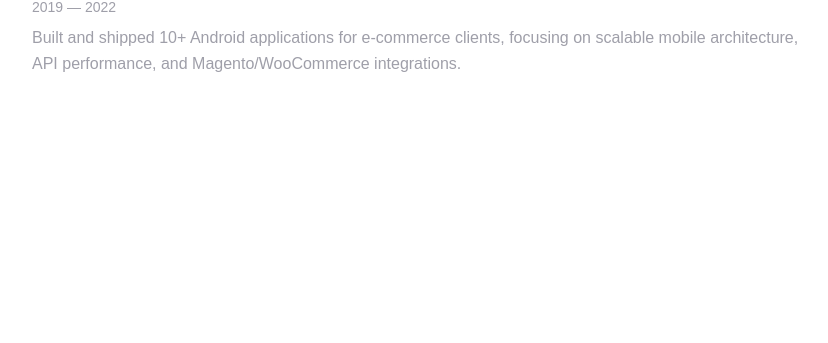
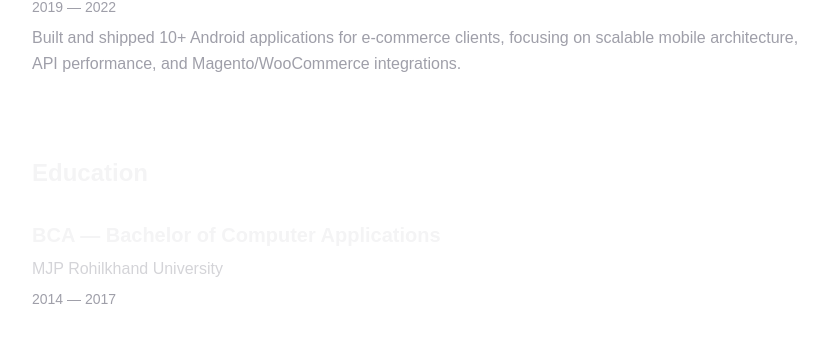
Before and after one commit to Anand0581/anand-portfolio, a Next.js app: page / in a window 1280 px wide. Shown: the part 1307-1650 px from the top of the page, without its empty margins (32-860 px from the left). Before the commit the page ends 1480 px from the top, so only its background shows below. Built offline with nearby package versions, Linux system fonts and the light colour scheme.

Commit message:
feat(education): build education section

```diff
--- a/app/page.tsx
+++ b/app/page.tsx
@@ -2,6 +2,7 @@ import Header from "@/components/layout/Header";
 import Container from "@/components/shared/Container";
 import Hero from "@/components/sections/Hero";
 import Experience from "@/components/sections/Experience";
+import Education from "@/components/sections/Education";
 
 export default function Home() {
   return (
@@ -11,6 +12,7 @@ export default function Home() {
         <section className="py-24">
           <Hero />
           <Experience />
+          <Education />
         </section>
       </Container>
     </main>
--- /dev/null
+++ b/components/sections/Education.tsx
@@ -0,0 +1,29 @@
+import Container from "../shared/Container";
+
+export default function Education() {
+    return (
+        <section className="pt-20">
+            <Container>
+                <div className="flex flex-col gap-8 max-w-3xl">
+                    <h2 className="text-2xl font-bold text-zinc-100">
+                        Education
+                    </h2>
+
+                    <div className="flex flex-col gap-2">
+                        <h3 className="text-xl font-semibold text-zinc-100">
+                            BCA — Bachelor of Computer Applications
+                        </h3>
+
+                        <p className="text-base font-medium text-zinc-300">
+                            MJP Rohilkhand University
+                        </p>
+
+                        <p className="text-sm text-zinc-400">
+                            2014 — 2017
+                        </p>
+                    </div>
+                </div>
+            </Container>
+        </section>
+    );
+}
```
